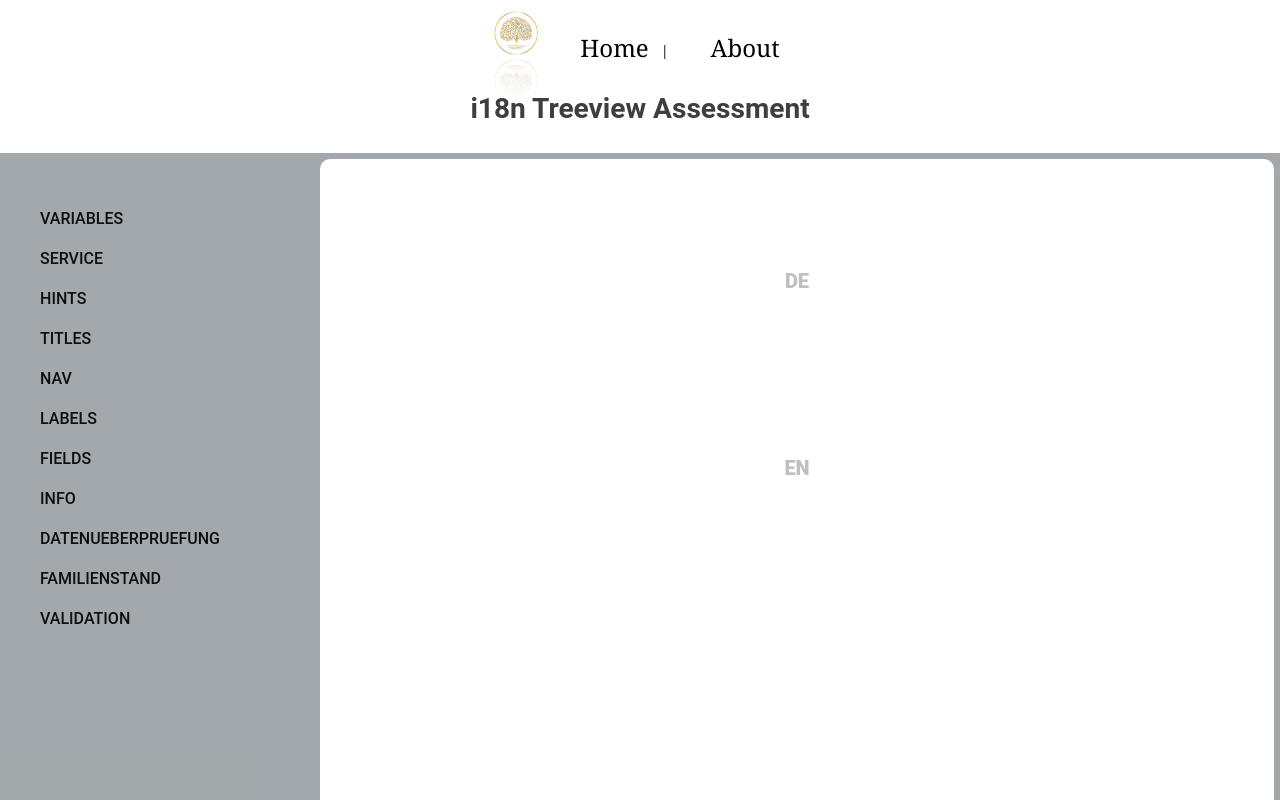
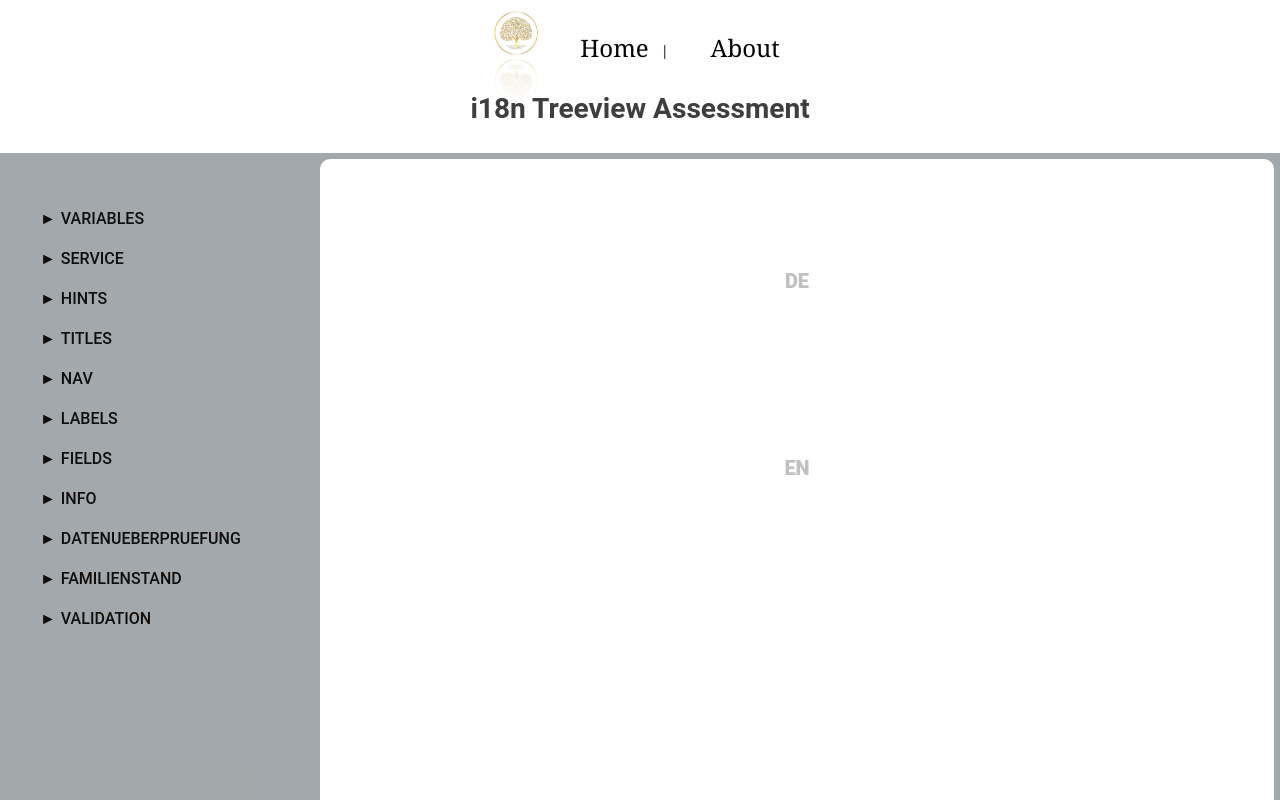
Before and after one commit to Ifeanyi-Kingsley-Nwabor/Treeview-Main, a Vue app: page / in a window 1280 px wide. Shown: the top 800 px of the page. Built offline with nearby package versions, Linux system fonts and the light colour scheme.

Commit message:
add forward arrow features in sidenav component

```diff
--- a/public/index.html
+++ b/public/index.html
@@ -1,17 +1,24 @@
 <!DOCTYPE html>
 <html lang="">
   <head>
-    <meta charset="utf-8">
-    <meta http-equiv="X-UA-Compatible" content="IE=edge">
-    <meta name="viewport" content="width=device-width,initial-scale=1.0">
-    <link rel="icon" href="<%= BASE_URL %>favicon.ico">
+    <meta charset="utf-8" />
+    <meta http-equiv="X-UA-Compatible" content="IE=edge" />
+    <meta name="viewport" content="width=device-width,initial-scale=1.0" />
+    <link rel="icon" href="<%= BASE_URL %>favicon.ico" />
     <title><%= htmlWebpackPlugin.options.title %></title>
+    <link
+      rel="stylesheet"
+      href="https://fonts.sandbox.google.com/css2?family=Material+Symbols+Outlined:opsz,wght,FILL,GRAD@20..48,100..700,0..1,-50..200"
+    />
   </head>
   <body>
     <noscript>
-      <strong>We're sorry but <%= htmlWebpackPlugin.options.title %> doesn't work properly without JavaScript enabled. Please enable it to continue.</strong>
+      <strong
+        >We're sorry but <%= htmlWebpackPlugin.options.title %> doesn't work
+        properly without JavaScript enabled. Please enable it to
+        continue.</strong
+      >
     </noscript>
     <div id="app"></div>
-    <!-- built files will be auto injected -->
   </body>
 </html>
--- a/src/components/SideNav.vue
+++ b/src/components/SideNav.vue
@@ -1,13 +1,14 @@
 <template>
   <div class="sidebar">
     <ul style="list-style: none" class="menu-items">
-      <li
-        v-for="(item, key, index) in myData"
-        :key="index"
-        active-class="active"
-        exact
-        class="side-btn"
-      >
+      <li v-for="(item, key, index) in myData" :key="index" class="side-btn">
+        <span
+          v-if="typeof item === 'object'"
+          class="type icon"
+          @click="GetValue(item, key)"
+          >{{ isExpanded(key) ? "&#9660;" : "&#9658;" }}</span
+        >
+
         <span @click="GetValue(item, key)" class="link-container">{{
           key
         }}</span>
@@ -24,6 +25,7 @@
 
 <script>
 import de from "@/locales/de.json";
+
 export default {
   props: ["data", "parentKey"],
   // props: {
@@ -47,6 +49,7 @@ export default {
       console.log(e);
     }
   },
+
   methods: {
     GetValue(item, key) {
       //check if item is not object then get value else open collapse
@@ -57,7 +60,6 @@ export default {
             EnValue: item,
             DeValue: this.myData1[this.parentKey][key],
           });
-          // console.log(this.myData1[this.parentKey][key]);
         } catch (err) {
           this.$store.commit("AddValue", {
             EnValue: item,
@@ -72,6 +74,9 @@ export default {
           this.OpenList.push(key);
         }
       }
+    },
+    isExpanded(key) {
+      return this.OpenList.indexOf(key) !== -1;
     },
   },
 };
@@ -103,7 +108,6 @@ export default {
 
 .side-btn:hover {
   color: rgb(221, 216, 216);
-  /* background-color: rgba(47, 48, 48, 0.3); */
   padding-left: 10px;
   border-radius: 20px;
 }
@@ -111,4 +115,10 @@ export default {
 .hidden {
   display: none;
 }
+.material-symbols-outlined {
+  font-variation-settings: "FILL" 0, "wght" 400, "GRAD" 0, "opsz" 48;
+}
+.icon {
+  padding-right: 5px;
+}
 </style>
--- a/src/views/HomeView.vue
+++ b/src/views/HomeView.vue
@@ -19,7 +19,6 @@
 </template>
 
 <script>
-// @ is an alias to /src
 import SideNav from "@/components/SideNav.vue";
 import en from "@/locales/en.json";
 
```
Also changed, not shown: src/main.js (+5 -5 lines).
